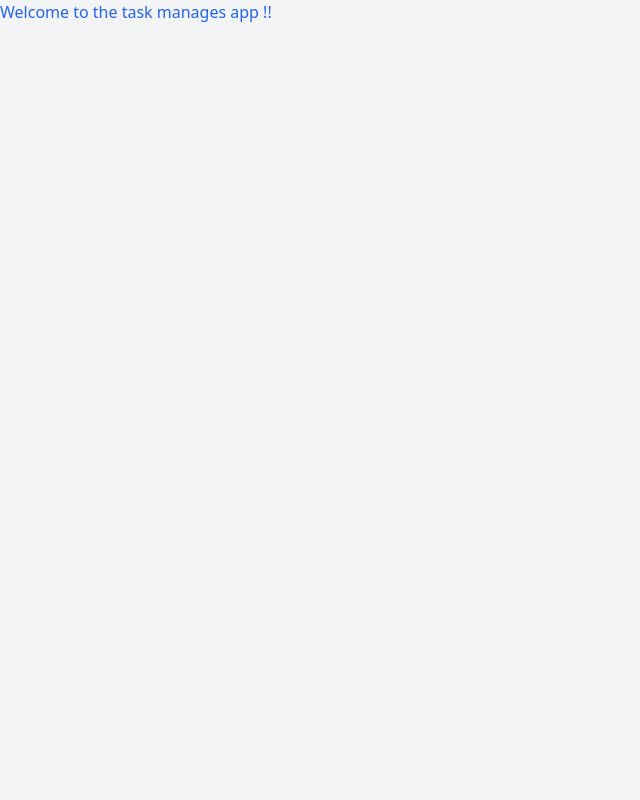
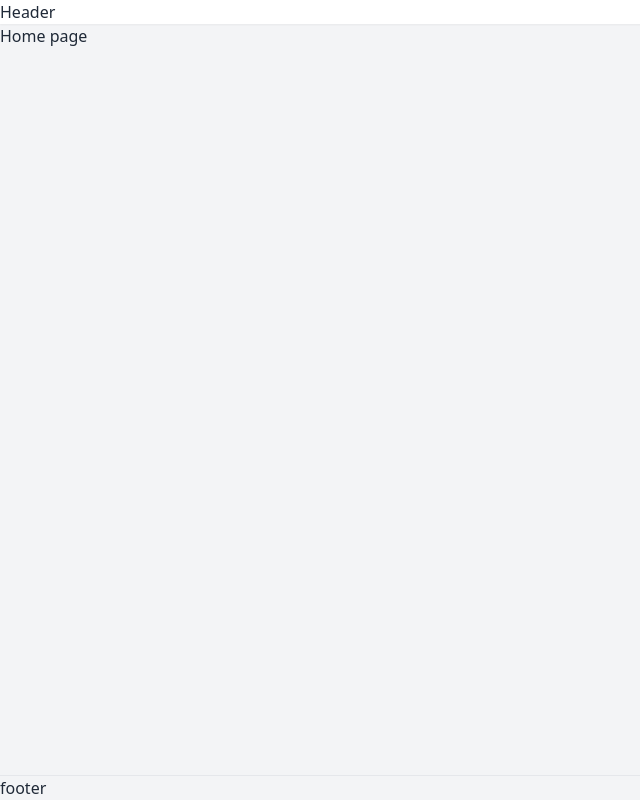
Before and after one commit to jitenderjoshimindfire/task-scheduling-app-react, a React app: page / in a window 1280 px wide. Shown: the whole page, without its empty margins (0-640 px from the left). Built offline with nearby package versions, Linux system fonts and the light colour scheme.

Commit message:
feature: react router configuration

```diff
--- /dev/null
+++ b/src/App.tsx
@@ -0,0 +1,10 @@
+import React from "react";
+import AppRouter from "./routes/Router";
+
+const App = () => {
+    return(
+        <AppRouter/>
+    )
+}
+
+export default App;
--- a/src/index.tsx
+++ b/src/index.tsx
@@ -1,14 +1,14 @@
-import React from 'react'
-import  ReactDOM  from 'react-dom/client'
+import React from "react";
+import ReactDOM from "react-dom/client";
+import App from "./App";
 
+const rootElement = document.getElementById("root");
 
-const rootElement = document.getElementById('root');
-
-if(rootElement){
-    const root = ReactDOM.createRoot(rootElement);
-    root.render(
-        <h1 className='text-blue-600'>Welcome to the task manages app !!</h1>
-    )
-}else{
-    console.error("Root element with ID 'root' not found in the docs")
+if (rootElement) {
+  const root = ReactDOM.createRoot(rootElement);
+  root.render(
+    <App/>
+  );
+} else {
+  console.error("Root element with ID 'root' not found in the docs");
 }
--- /dev/null
+++ b/src/pages/Footer.tsx
@@ -0,0 +1,11 @@
+import React from 'react'
+
+const Footer = () => {
+  return (
+    <div>
+        footer
+    </div>
+  )
+}
+
+export default Footer
--- /dev/null
+++ b/src/pages/Header.tsx
@@ -0,0 +1,11 @@
+import React from 'react'
+
+const Header = () => {
+  return (
+    <div>
+        Header
+    </div>
+  )
+}
+
+export default Header
--- /dev/null
+++ b/src/pages/Home.tsx
@@ -0,0 +1,11 @@
+import React from 'react'
+
+const Home = () => {
+  return (
+    <div>
+        Home page
+    </div>
+  )
+}
+
+export default Home
--- /dev/null
+++ b/src/pages/Login.tsx
@@ -0,0 +1,11 @@
+import React from 'react'
+
+const Login = () => {
+  return (
+    <div>
+      login
+    </div>
+  )
+}
+
+export default Login
--- /dev/null
+++ b/src/pages/Signup.tsx
@@ -0,0 +1,11 @@
+import React from 'react'
+
+const Signup = () => {
+  return (
+    <div>
+      signup
+    </div>
+  )
+}
+
+export default Signup
--- /dev/null
+++ b/src/routes/Router.tsx
@@ -0,0 +1,46 @@
+import { createBrowserRouter, RouterProvider, Outlet } from "react-router-dom";
+import React, { Suspense } from "react";
+import Home from "../pages/Home";
+import Header from "../pages/Header";
+import Footer from "../pages/Footer";
+import Signup from "../pages/Signup";
+import Login from "../pages/Login";
+
+const MainLayout = () => {
+  return (
+    <div className="min-h-screen flex flex-col">
+      <header className="bg-white  shadow-sm sticky top-0 z-50">
+        <Header />
+      </header>
+
+      <main className="flex-grow">
+        <Suspense fallback={<div>Loading.......</div>}>
+          <Outlet />
+        </Suspense>
+      </main>
+
+      <footer className="bg-grey-100  border-t border-gray-200 dark:border-gray-800">
+        <Footer />
+      </footer>
+    </div>
+  );
+};
+
+const router = createBrowserRouter([
+    {
+        path: '/',
+        element: <MainLayout/>,
+        children:[
+            {index:true, element: <Home/>},
+            {path: 'login', element: <Login/>},
+            {path: 'signup', element: <Signup/>}
+        ]
+    }
+])
+
+
+const AppRouter = () => {
+    return <RouterProvider router={router}/>
+}
+
+export default AppRouter;
```
